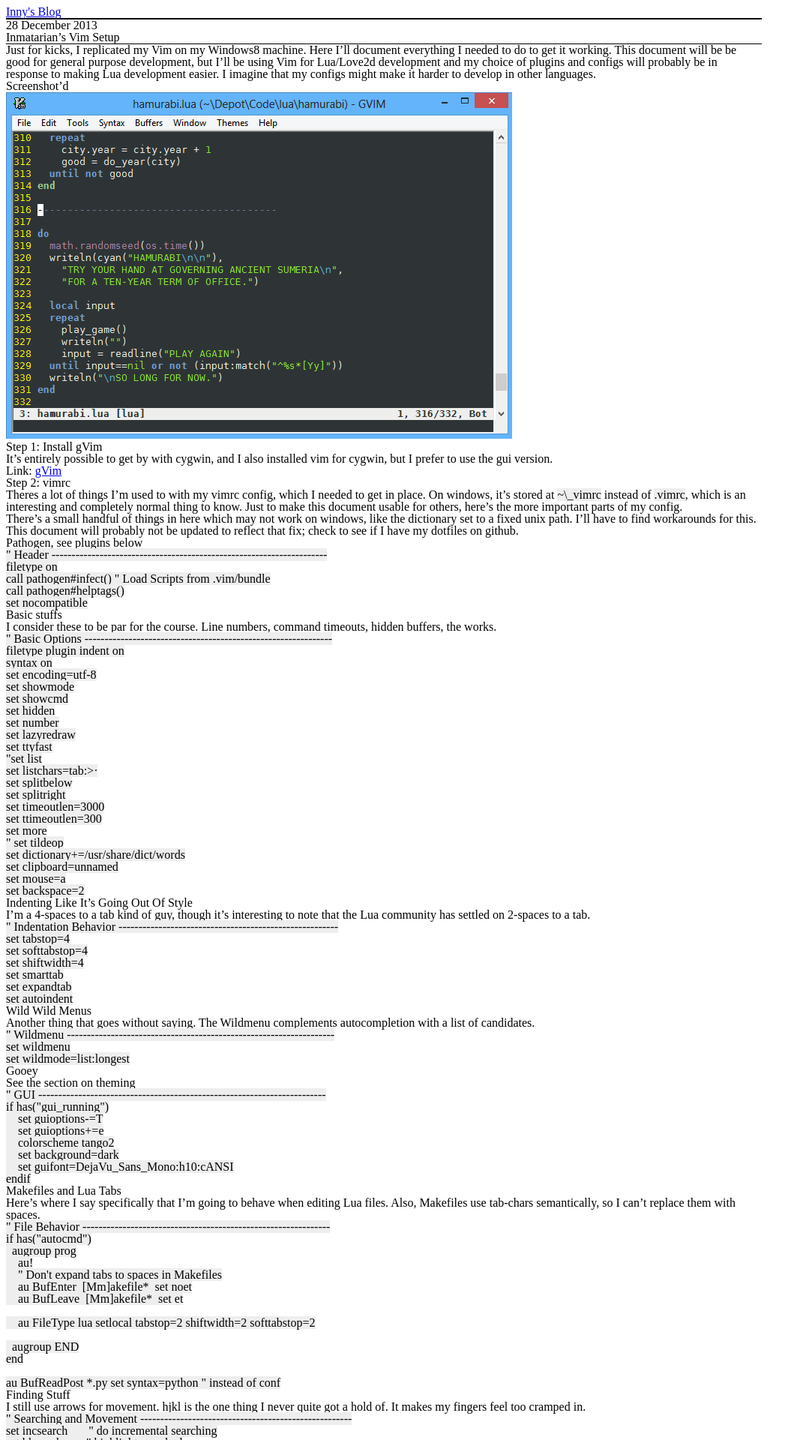
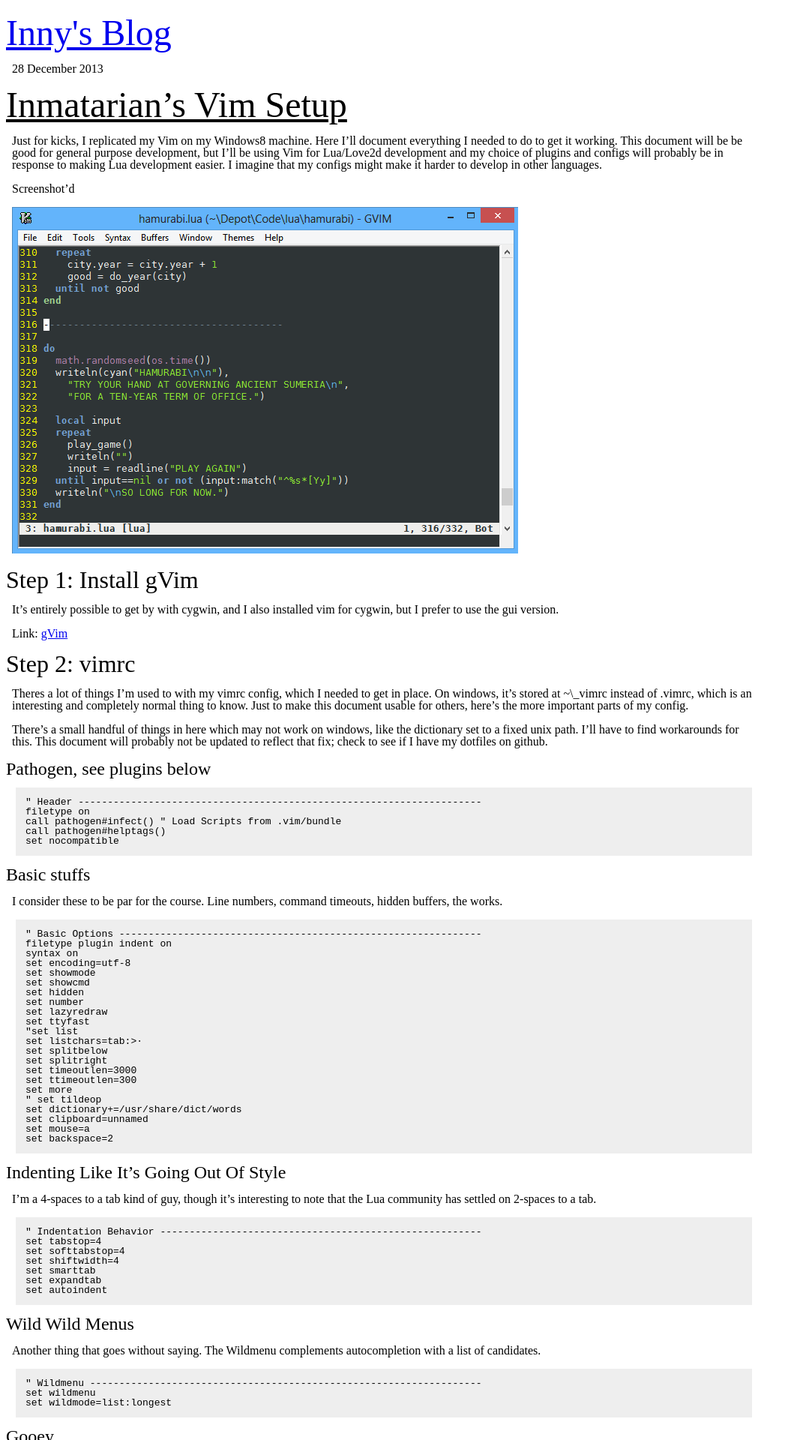
Before and after one commit to inmatarian/inmatarian.github.io, a Jekyll site: the page built from _posts/2013-12-28-vim_dev_environment_love2d.md, in a window 1280 px wide. Shown: the top 1920 px of the page at 75% size, without its empty margins (0-1071 px from the left). Built offline with Jekyll 4.4.1, drawn with Linux system fonts in a browser that asks for light colours; Markdown is read by kramdown in place of the engine named in the settings.

Commit message:
css fixes
oh man firefox live editing of style is awwwwwwesome

```diff
--- a/css/screen.css
+++ b/css/screen.css
@@ -5,9 +5,47 @@ html {
 }
 
 h1 {
-    border-bottom: 1px solid black;
+    text-decoration: underline;
+    font-size: 3em;
+    margin: .25em 0 .25em 0;
 }
 
-code {
+h2 {
+    font-size: 2em;
+    margin: .25em 0 .25em 0;
+}
+
+h3 {
+    font-size: 1.5em;
+    margin: .25em 0 .25em 0;
+}
+
+p {
+  margin: 1em 0.5em;
+}
+
+pre code {
+    font-family: monospace;
+    margin: 1em;
+    padding: 1em;
+    display: block;
     background-color: #eeeeee;
 }
+
+ul,ol {
+    margin: 1em;
+    padding: 1em;
+    display: block;
+}
+
+ol li {
+    display: list-item;
+    list-style-type: decimal;
+    margin: 0.1em 0;
+}
+
+ul li {
+    display: list-item;
+    list-style-type: disc;
+    margin: 0.1em 0;
+}
```
